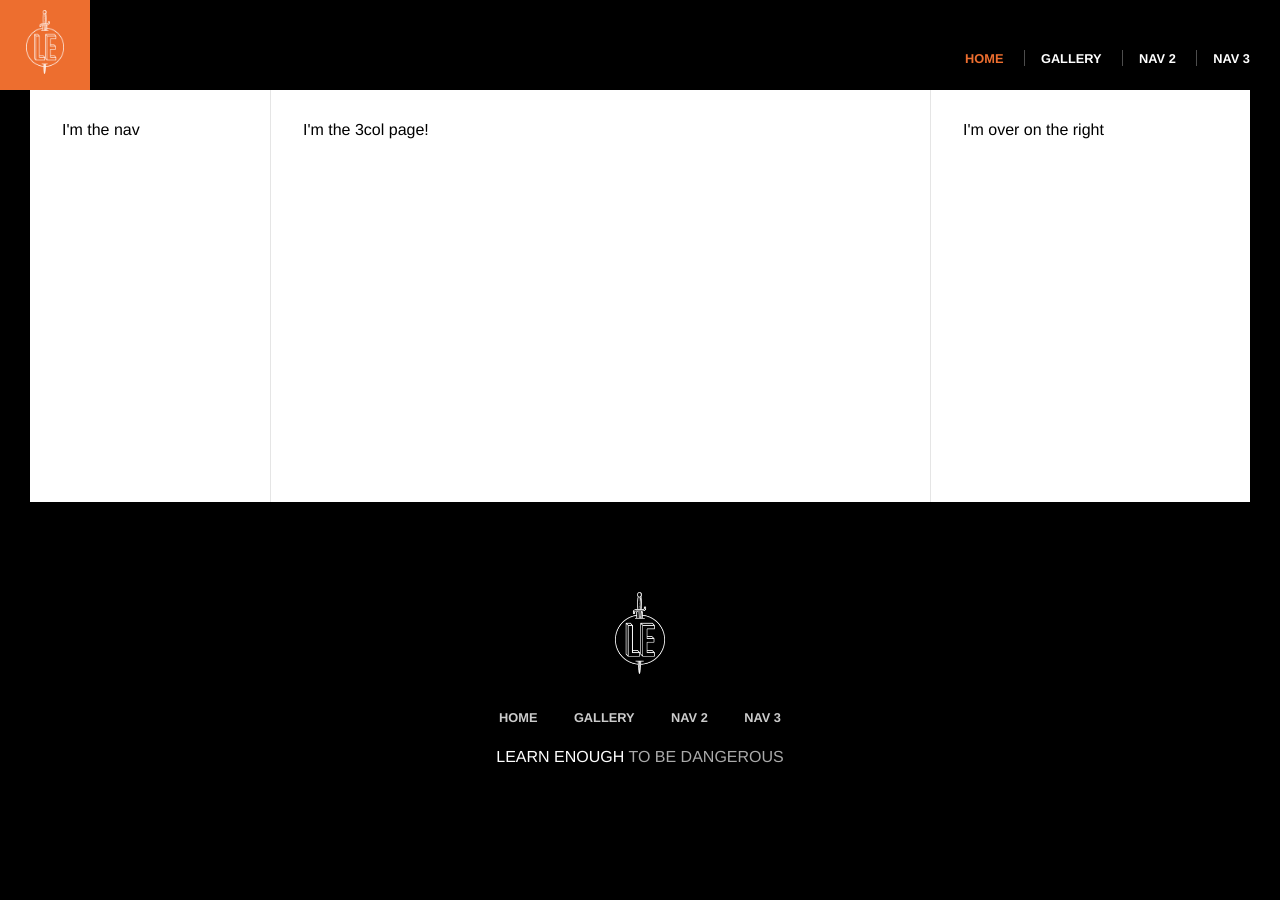
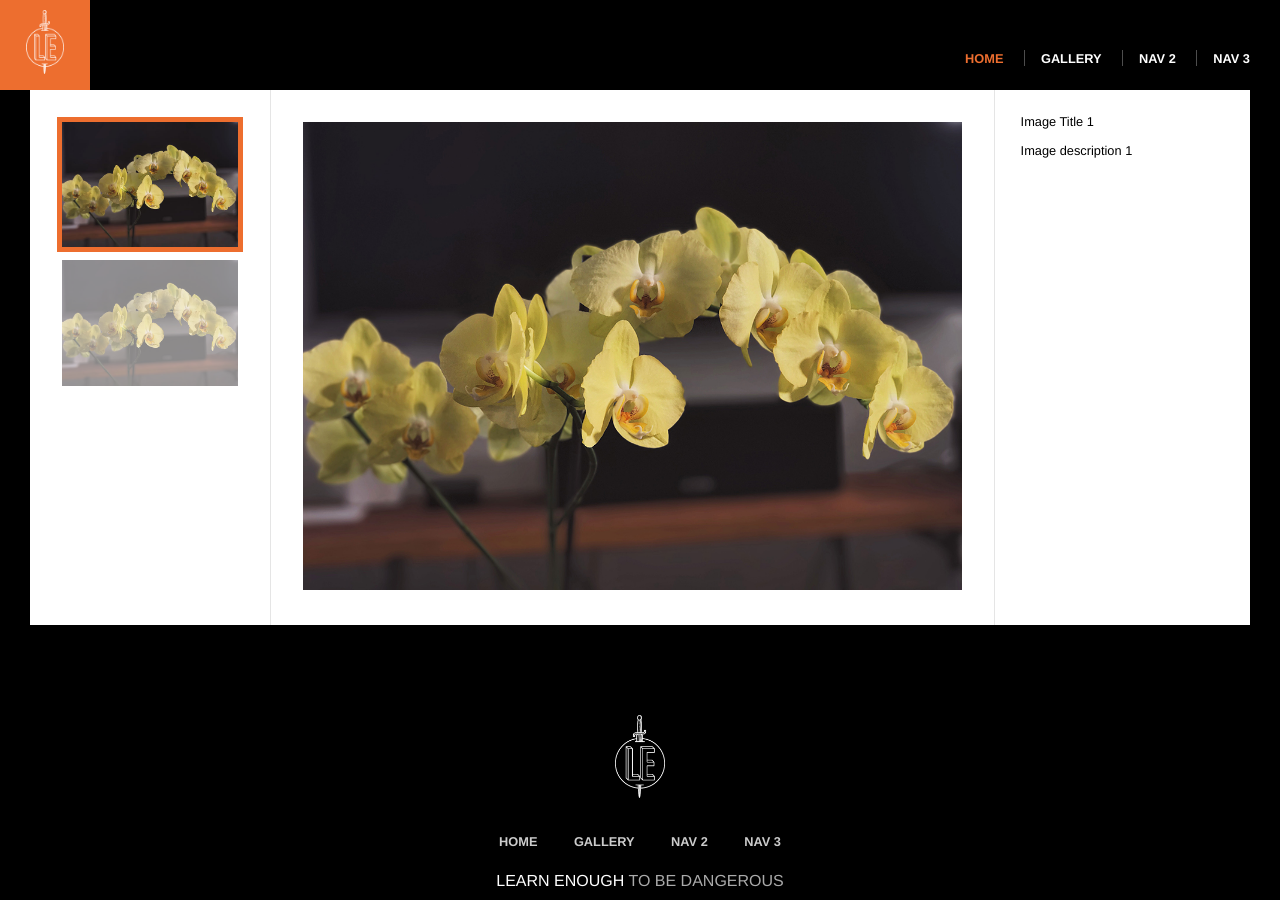
Before and after one commit to piga/learnenoughcss, a Jekyll site: the page built from my-awesome-site/gallery/index.html, in a window 1280 px wide and 900 px high. Built offline with Jekyll 4.4.1, drawn with Linux system fonts in a browser that asks for light colours; nearby versions of some CDN libraries; library files that are not in the unit come from our copies.

Commit message:
gallery stub finished

```diff
--- a/my-awesome-site/css/main.css
+++ b/my-awesome-site/css/main.css
@@ -167,7 +167,6 @@
 }
 .content-container {
   display: flex;
-  flex-direction: column; /*I added this because didn't work without this*/
   flex: 1 1 auto;
   padding-top: 10vh;
   width: 100%;
@@ -330,3 +329,40 @@
 .col-three .col-aside {
   flex: 0 1 20em
 }
+
+/*GALLERY syles*/
+.gallery-thumbs {
+
+  overflow: scroll;
+}
+.gallery-thumbs > div {
+  cursor: pointer;
+}
+.gallery-thumbs img {
+  box-sizing: border-box;
+  box-shadow: 0 0 0 5px transparent;
+  display: inline-block;
+  margin: 0 0 10px 0;
+  opacity: 0.5;
+  transition: all 0.5s ease-in-out;
+  width: 100%;
+}
+.gallery-thumbs img:hover {
+  opacity: 1;
+}
+.gallery-thumbs .current img {
+  box-shadow: 0 0 0 5px #ed6e2f;
+  opacity: 1;
+}
+.gallery-photo {
+  position: relative;
+}
+.gallery-photo img {
+  width: 100%;
+}
+.gallery-info {
+  font-size: 0.8rem;
+}
+.gallery-info h3 {
+  margin-bottom: 1em;
+}
--- a/my-awesome-site/gallery/index.html
+++ b/my-awesome-site/gallery/index.html
@@ -3,13 +3,21 @@
 ---
 
 <div class="gallery col-three">
-  <div class="col col-nav">
-    I'm the nav
+  <div class="col col-nav gallery-thumbs" id="gallery-thumbs">
+    <div class="current">
+      <img src="/images/small/slide1.jpg">
+    </div>
+    <div>
+      <img src="/images/small/slide1.jpg">
+    </div>
   </div>
   <div class="col col-content">
-    I'm the 3col page!
+    <div class="gallery-photo" id="gallery-photo">
+      <img src="/images/large/slide1.jpg">
+    </div>
   </div>
-  <div class="col col-aside">
-    I'm over on the right
+  <div class="col col-aside gallery-info" id="gallery-info">
+    <h3>Image Title 1</h3>
+    <p>Image description 1</p>
   </div>
 </div>
--- a/my-awesome-site/index.html
+++ b/my-awesome-site/index.html
@@ -1,6 +1,7 @@
 ---
 layout: default
 ---
+<div class="home">
     <div class="full-hero hero-home">
       <div class="hero-content">
         <h1>CODE DANGEROUSLY</h1>
@@ -115,3 +116,4 @@
         </div>
       </div>
     </div>
+  </div>
```
Lines whose indentation alone changed are shown as unchanged.
